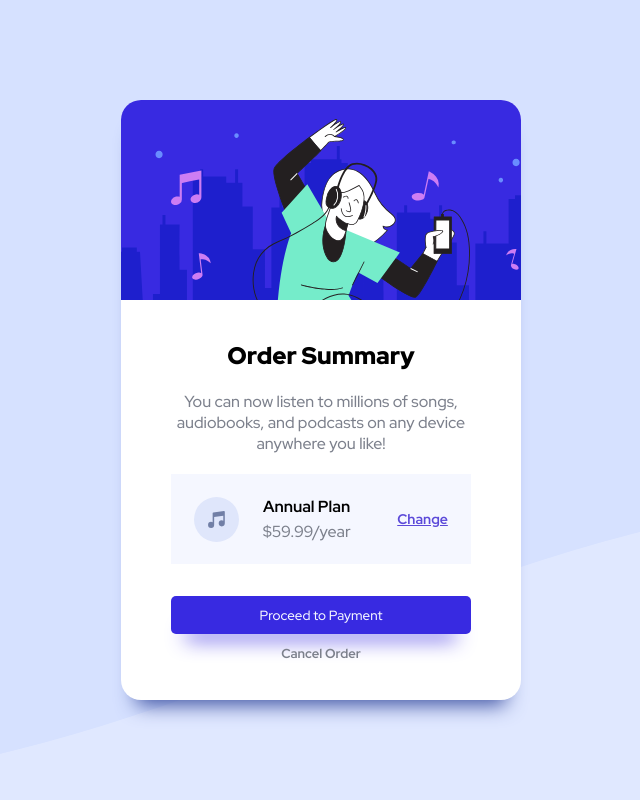
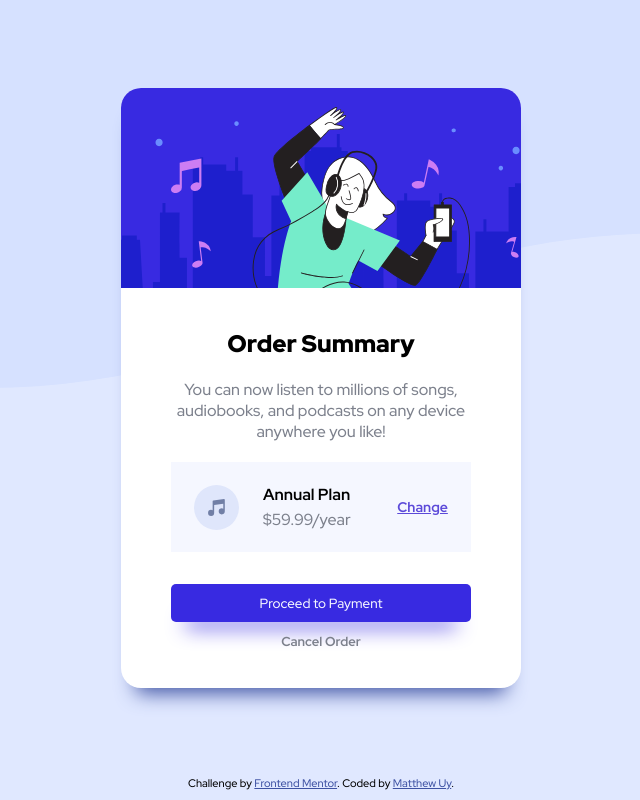
Before and after one commit to matthewohreluy/order-summary-ui, a plain HTML site: page index.html in a window 1280 px wide. Shown: the whole page, without its empty margins (319-959 px from the left). Drawn offline with Linux system fonts and the light colour scheme.

Commit message:
added challenge desc and author

```diff
--- a/index.html
+++ b/index.html
@@ -39,12 +39,14 @@
 
       </div>
     </div>
-  </div>
 
 
-  <!-- <div class="attribution">
-    Challenge by <a href="https://www.frontendmentor.io?ref=challenge" target="_blank">Frontend Mentor</a>.
-    Coded by <a href="#">Your Name Here</a>.
-  </div> -->
+  </div>
+<div class="attribution">
+  Challenge by <a href="https://www.frontendmentor.io?ref=challenge" target="_blank">Frontend Mentor</a>.
+  Coded by <a href="https://github.com/matthewohreluy" target="_blank">Matthew Uy</a>.
+</div>
+
+
 </body>
 </html>
--- a/styles.css
+++ b/styles.css
@@ -10,14 +10,18 @@
   .attribution a { color: hsl(228, 45%, 44%); }
 
   .bg-image{
-  background: url('./images/pattern-background-desktop.svg') no-repeat #e0e8ff center center/cover;
+  /* background: url('./images/pattern-background-desktop.svg') no-repeat #e0e8ff center center/cover; */
+    background-image: url(./images/pattern-background-desktop.svg);
+    background-size: 100% auto;
+    background-repeat: no-repeat;
+    background-color: hsl(225, 100%, 94%);
     width: 100%;
     height: 100vh;
   }
 
   .container{
     width: 100%;
-    height: 100%;
+    height: 97%;
     display: flex;
     align-items: center;
     justify-content: center;
```
